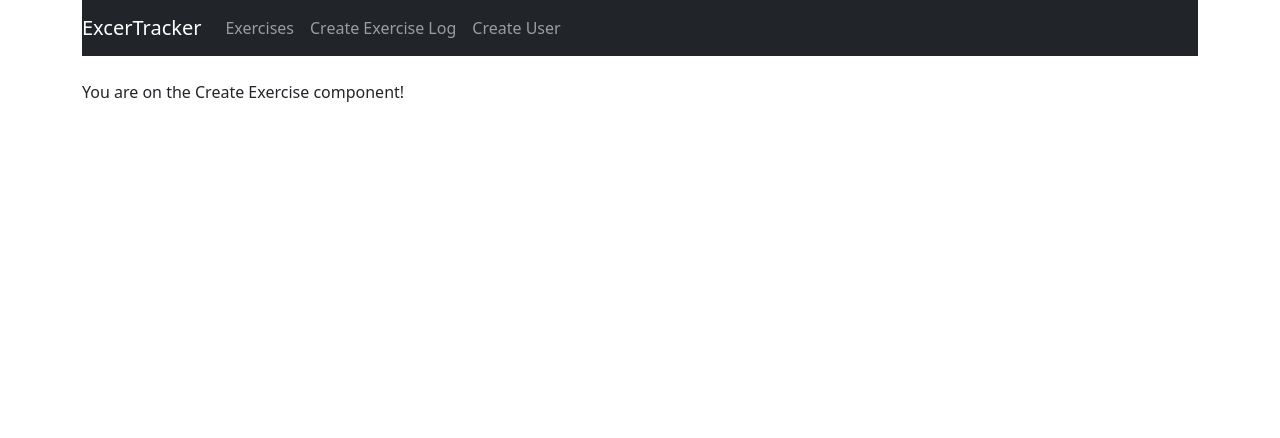
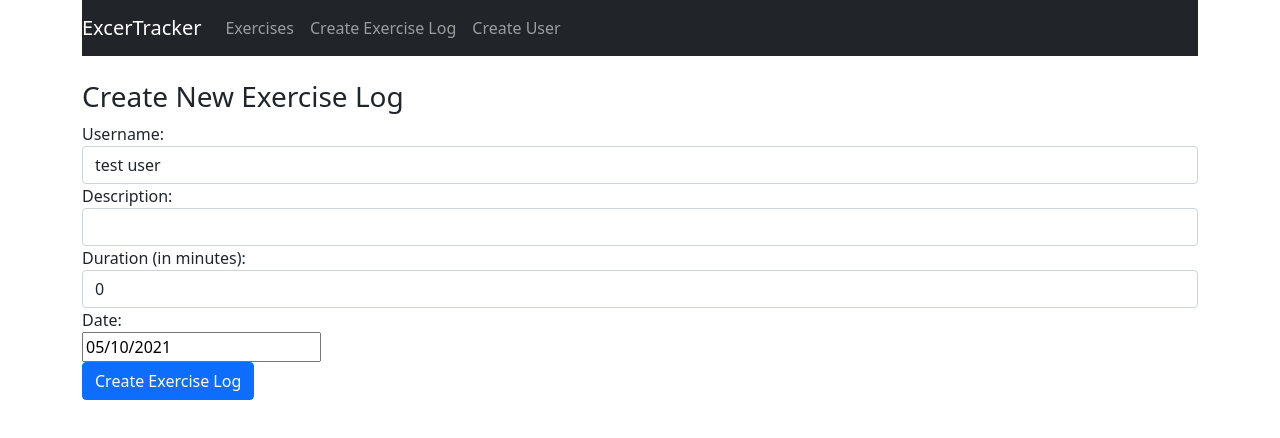
Before and after one commit to ajkumarsuppal/exercise-tracker, a React (Create React App) app: page /create in a window 1280 px wide. Shown: the top 438 px of the page. Built offline with nearby package versions, Linux system fonts and the light colour scheme.

Commit message:
add form with hardcoded user create-exercise component

```diff
--- a/src/components/create-exercise.component.js
+++ b/src/components/create-exercise.component.js
@@ -1,11 +1,128 @@
 import React, { Component } from 'react';
+import DatePicker from 'react-datepicker';
+import "react-datepicker/dist/react-datepicker.css";
 
 export default class CreateExercise extends Component {
-    render(){
-        return (
-            <div>
-                <p>You are on the Create Exercise component!</p>
-            </div>
-        )
+  constructor(props) {
+    super(props);
+
+    this.onChangeUsername = this.onChangeUsername.bind(this);
+    this.onChangeDescription = this.onChangeDescription.bind(this);
+    this.onChangeDuration = this.onChangeDuration.bind(this);
+    this.onChangeDate = this.onChangeDate.bind(this);
+    this.onSubmit = this.onSubmit.bind(this);
+
+    this.state = {
+      username: '',
+      description: '',
+      duration: 0,
+      date: new Date(),
+      users: []
     }
+  }
+
+  componentDidMount() {
+    this.setState({
+      users: ['test user'],
+      username: 'test user'
+    })
+
+  }
+
+  onChangeUsername(e) {
+    this.setState({
+      username: e.target.value
+    })
+  }
+
+  onChangeDescription(e) {
+    this.setState({
+      description: e.target.value
+    })
+  }
+
+  onChangeDuration(e) {
+    this.setState({
+      duration: e.target.value
+    })
+  }
+
+  onChangeDate(date) {
+    this.setState({
+      date: date
+    })
+  }
+
+  onSubmit(e) {
+    e.preventDefault();
+
+    const exercise = {
+      username: this.state.username,
+      description: this.state.description,
+      duration: this.state.duration,
+      date: this.state.date
+    }
+
+    console.log(exercise);
+
+    window.location = '/';
+  }
+
+  render() {
+    return (
+    <div>
+      <h3>Create New Exercise Log</h3>
+      <form onSubmit={this.onSubmit}>
+        <div className="form-group">
+          <label>Username: </label>
+          <select ref="userInput"
+              required
+              className="form-control"
+              value={this.state.username}
+              onChange={this.onChangeUsername}>
+              {
+                this.state.users.map(function(user) {
+                  return <option
+                    key={user}
+                    value={user}>{user}
+                    </option>;
+                })
+              }
+          </select>
+        </div>
+        <div className="form-group">
+          <label>Description: </label>
+          <input  type="text"
+              required
+              className="form-control"
+              value={this.state.description}
+              onChange={this.onChangeDescription}
+              />
+        </div>
+        <div className="form-group">
+          <label>Duration (in minutes): </label>
+          <input
+              type="text"
+              className="form-control"
+              value={this.state.duration}
+              onChange={this.onChangeDuration}
+              />
+        </div>
+        <div className="form-group">
+          <label>Date: </label>
+          <div>
+            <DatePicker
+              selected={this.state.date}
+              onChange={this.onChangeDate}
+            />
+          </div>
+        </div>
+
+        <div className="form-group">
+          <input type="submit" value="Create Exercise Log" className="btn btn-primary" />
+        </div>
+      </form>
+    </div>
+    )
+  }
 }
```
